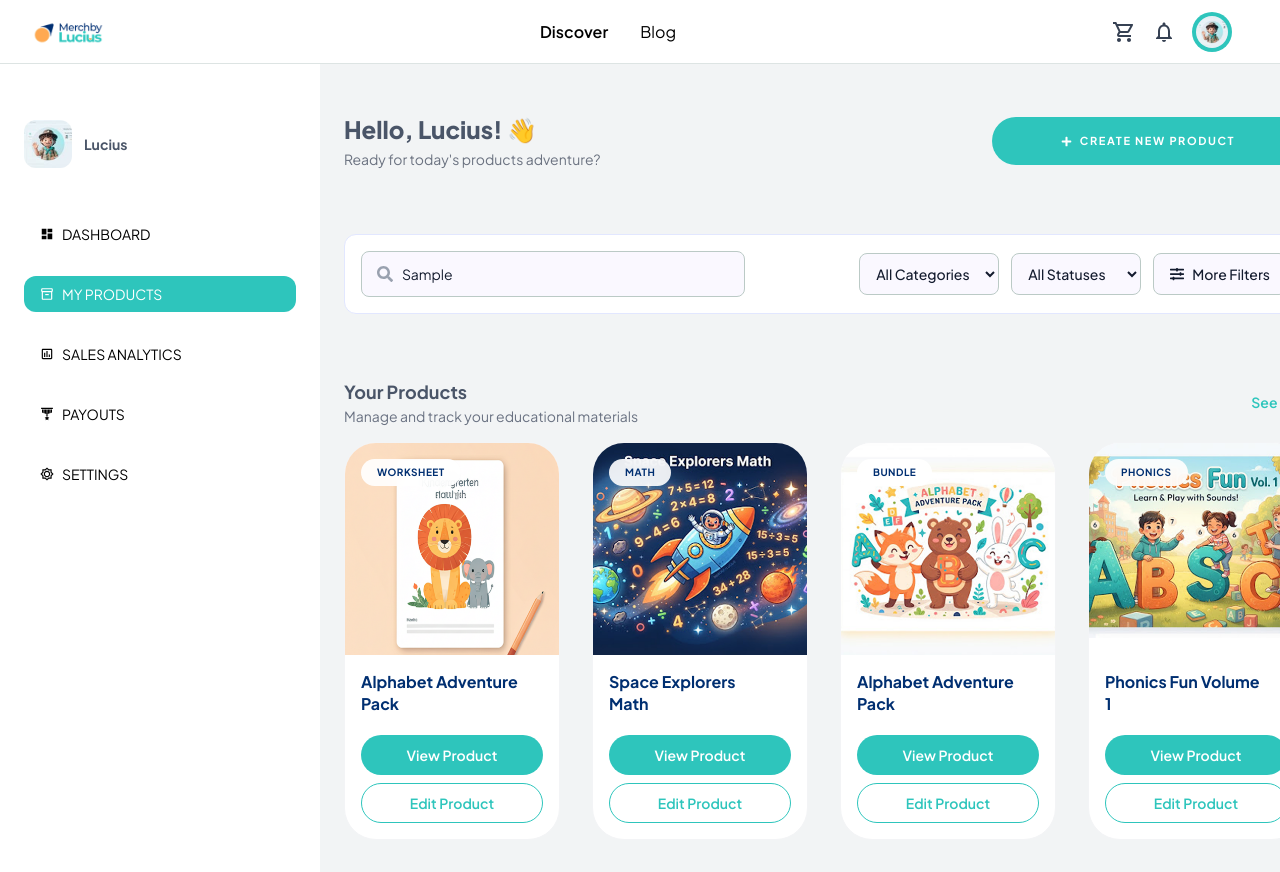
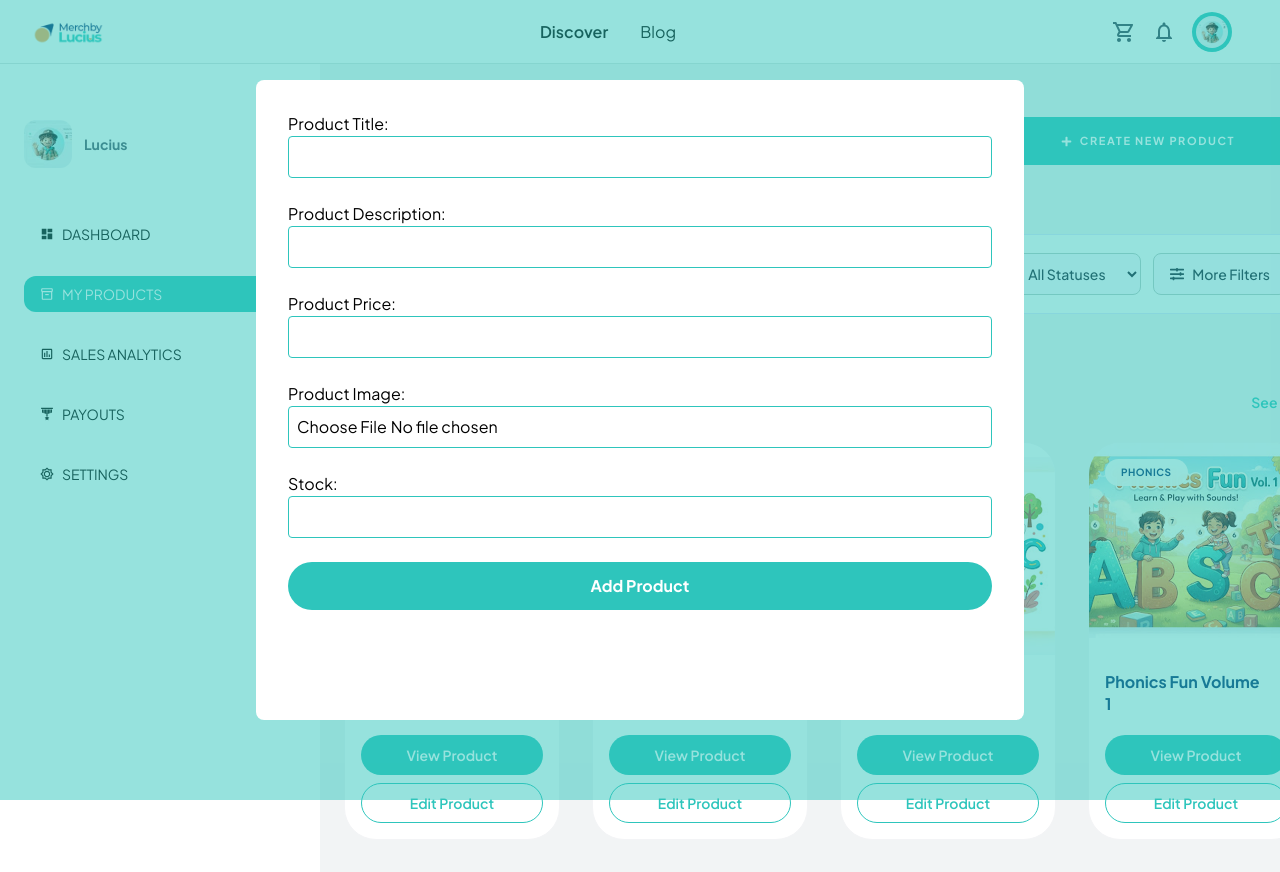
Before and after one commit to clementugomaliki-cpu/MerchbyLucius, a React (Vite) app: page /creator-dashboard/products in a window 1280 px wide. Both pictures are taken after typing "Sample" into the empty fields and a click on the button "CREATE NEW PRODUCT". Built offline with nearby package versions, Linux system fonts and the light colour scheme.

Commit message:
add product form on myproduct component

```diff
--- a/src/MyProducts.jsx
+++ b/src/MyProducts.jsx
@@ -72,6 +72,45 @@ export default function MyProducts() {
 
   const [searchTerm, setSearchTerm] = useState("");
 
+  const [productFormOpen, setProductFormOpen] = useState(false);
+  const [addingProduct, setAddingProduct] = useState(false);
+  const [errorMessage, setErrorMessage] = useState("");
+  const [formData, setFormData] = useState({name: "", description: "", price: "", image: "", stock: ""});
+
+  const updateFormDetails = (e) => {
+    setFormData(prev=>({...prev, [e.target.name]: e.target.value}))
+  }
+
+  const addNewProduct = async () => {
+    setAddingProduct(true);
+
+    const payload = new FormData();
+    payload.append("name", formData.name);
+    payload.append("description", formData.description);
+    payload.append("price", formData.price);
+    payload.append("image", formData.image);
+    payload.append("stock", formData.stock);
+    try {
+      const response = await fetch("https://web-dev-course-1.onrender.com/products/add-product", {
+      method: 'POST',
+      headers: {
+          authorization: `Bearer ${localStorage.getItem("token")}`
+      },
+      body: payload
+  });
+    const data = await response.json();
+    if (!response.ok) {
+     return setErrorMessage(data.message || "Failed to add product. Please try again.");
+    }
+    } catch (error) {
+      setErrorMessage(error.message || "Unable to add product right now.");
+    } finally {
+      setAddingProduct(false);
+
+    }
+
+  }
+
   return (
     <div className="flex mt-24 sm:mt-16 overflow-x-hidden">
       <PagesHeader user={user} navLinks={creatorNavLinks} />
@@ -93,7 +132,7 @@ export default function MyProducts() {
               letterSpacing: "1.6px",
               textTransform: "uppercase",
             }}
-            onClick={() => console.log("Create new product")}
+            onClick={() => setProductFormOpen(true)}
           >
             <FaPlus /> Create New Product
           </button>
@@ -132,6 +171,41 @@ export default function MyProducts() {
           />
         </div>
       </div>
+    {productFormOpen && (
+      <div className="fixed inset-0 bg-[#2EC5BC]/50 flex items-center justify-center z-50" onClick={()=>setProductFormOpen(false)}>
+        <form className="bg-white z-60 flex flex-col h-8/10 w-8/10 md:w-6/10 p-8 gap-6 rounded-lg"
+          onClick={(e)=>e.stopPropagation()}
+          onSubmit={(e)=>{
+            e.preventDefault();
+            addNewProduct();
+          }}>
+          <label htmlFor="name">Product Title:
+            <input type="text" name="name" id="name" onChange={updateFormDetails} value={formData.name}
+              className="block border w-full border-[#2EC5BC] rounded-sm p-2 focus:outline-[#2EC5BC]"/>
+          </label>
+          <label htmlFor="description">Product Description:
+            <input type="text" name="description" id="description" onChange={updateFormDetails} value={formData.description}
+              className="block border w-full border-[#2EC5BC] rounded-sm p-2 focus:outline-[#2EC5BC]"/>
+          </label>
+          <label htmlFor="price">Product Price:
+            <input type="number" name="price" id="price" onChange={updateFormDetails} value={formData.price}
+              className="block border w-full border-[#2EC5BC] rounded-sm p-2 focus:outline-[#2EC5BC]"/>
+          </label>
+          <label htmlFor="image">Product Image:
+            <input type="file" name="image" id="image" accept="image/*"
+              onChange={(e)=>setFormData(prev => ({...prev, image: e.target.files[0]}))}
+              className="block border w-full border-[#2EC5BC] rounded-sm p-2 focus:outline-[#2EC5BC]"/>
+          </label>
+          <label htmlFor="stock">Stock:
+            <input type="number" name="stock" id="stock" onChange={updateFormDetails} value={formData.stock}
+              className="block border w-full border-[#2EC5BC] rounded-sm p-2 focus:outline-[#2EC5BC]"/>
+          </label>
+          <button type="submit" className="bg-[#2EC5BC] text-white py-3 px-4 font-bold rounded-full cursor-pointer hover:bg-[#2AAB9F] transition-colors">
+            {addingProduct ? "Adding Product..." : "Add Product"}
+          </button>
+        </form>
+      </div>
+    )}
     </div>
   );
 }
```
